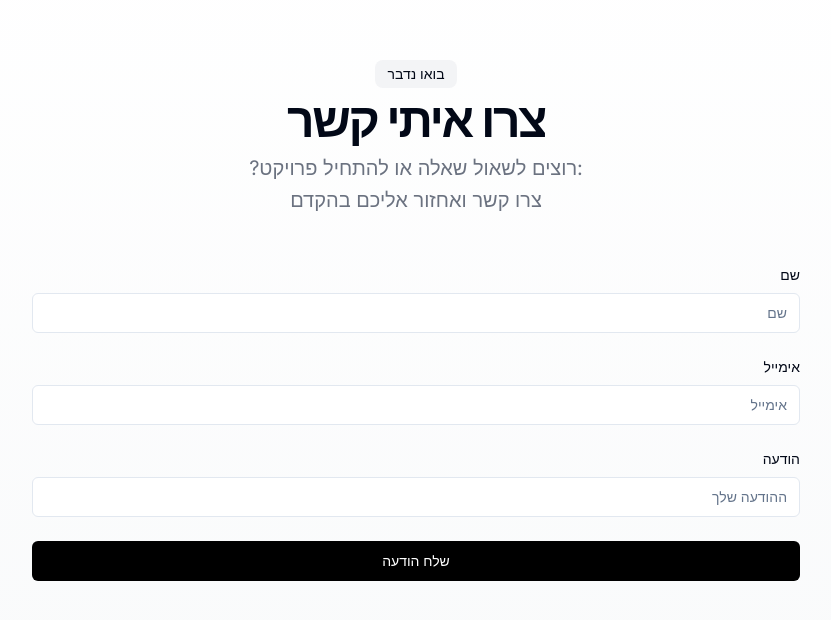
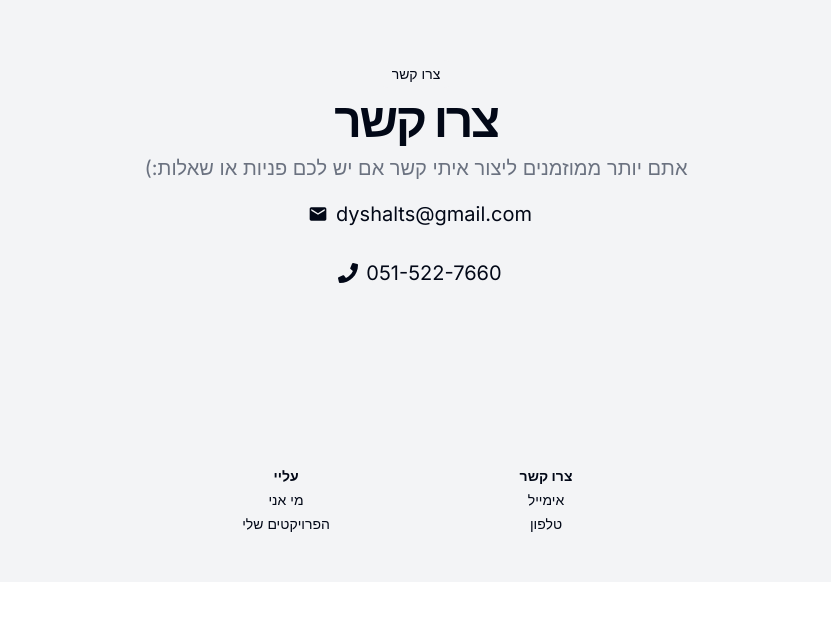
Before and after one commit to ShDyDaniel/my-web, a Next.js app: page / in a window 1280 px wide. Shown: the part 2090-2710 px from the top of the page, without its empty margins (224-1055 px from the left). After the commit the page ends 2672 px from the top, so only its background shows below. Built offline with nearby package versions, Linux system fonts and the light colour scheme.

Commit message:
Update Landing.tsx

```diff
--- a/src/uicomponents/Landing.tsx
+++ b/src/uicomponents/Landing.tsx
@@ -36,17 +36,22 @@ export default function Landing() {
       </header>
       <main className="flex-1">
         <section
-          className="w-full py-12 md:py-24 lg:py-0 border-y bg-cover bg-center bg-no-repeat text-white flex items-center justify-end"
+          className="w-full py-12 md:py-24 lg:py-0 border-y bg-cover bg-center bg-no-repeat text-white"
           id="hero"
           style={{ backgroundImage: "url(/assets/videography.jpg)" }}
         >
-          <div className="px-4 md:px-6 space-y-10 xl:space-y-16 bg-black/50 backdrop-blur-sm py-12 md:py-24 lg:py-64 rounded-md">
-            <div className="px-4 sm:px-6 md:px-10 text-right">
-              <div>
-                <h1 className="lg:leading-tighter text-3xl font-bold tracking-tighter sm:text-4xl md:text-5xl xl:text-[3.4rem] 2xl:text-[3.75rem]" style={{ direction: "rtl" }}>
+          <div className="h-full bg-black/50 backdrop-blur-sm py-12 md:py-24 lg:py-64 rounded-md">
+            <div className="px-4 sm:px-6 md:px-10 mr-0 lg:mr-96">
+              <h1
+                className="lg:leading-tighter text-3xl font-bold tracking-tighter sm:text-4xl md:text-5xl xl:text-[3.4rem] 2xl:text-[3.75rem]"
+                style={{ direction: "rtl" }}
+              >
                 דניאל שלץ
               </h1>
-                <p className="mx-auto text-gray-200 md:text-xl" style={{ direction: "rtl" }}>
+              <p
+                className="mx-auto text-gray-200 md:text-xl"
+                style={{ direction: "rtl" }}
+              >
                 צלם ועורך וידאו מקצועי
               </p>
               <div className="space-x-4 mt-6" style={{ direction: "rtl" }}>
@@ -56,7 +61,6 @@ export default function Landing() {
                 >
                   צרו קשר
                 </Link>
-                </div>
               </div>
             </div>
           </div>
@@ -194,91 +198,63 @@ export default function Landing() {
           </div>
         </section>
         <section
-          className="w-full py-12 md:py-24 lg:py-32 bg-gradient-to-t from-gray-50 to-white dark:from-gray-950 dark:to-gray-900"
+          className="w-full py-12 md:py-24 lg:py-32 bg-gray-100 dark:bg-gray-800 scroll-smooth"
           id="contact"
         >
           <div className="container px-4 md:px-6 space-y-12">
             <div className="flex flex-col items-center justify-center space-y-4 text-center">
               <div className="space-y-2">
-                <div className="inline-block rounded-lg bg-gray-100 px-3 py-1 text-sm dark:bg-gray-800">
-                  בואו נדבר
+                <div
+                  className="inline-block rounded-lg bg-gray-100 px-3 py-1 text-sm dark:bg-gray-800"
+                  style={{ direction: "rtl" }}
+                >
+                  צרו קשר
                 </div>
                 <h2
                   className="text-3xl font-bold tracking-tighter sm:text-5xl"
                   style={{ direction: "rtl" }}
                 >
-                  צרו איתי קשר
+                  צרו קשר
                 </h2>
                 <p
                   className="max-w-[900px] text-gray-500 md:text-xl/relaxed lg:text-base/relaxed xl:text-xl/relaxed dark:text-gray-400"
                   style={{ direction: "rtl" }}
                 >
-                  :רוצים לשאול שאלה או להתחיל פרויקט?
-                  <br />
-                  צרו קשר ואחזור אליכם בהקדם
+                  אתם יותר ממוזמנים ליצור איתי קשר אם יש לכם פניות או שאלות:)
                 </p>
               </div>
+              <div className="mx-auto w-full max-w-sm space-y-2 text-xl">
+                <Link type="email" href="mailto:dyshalts@gmail.com">
+                  <span className="inline-flex items-center">
+                    <MdEmail className="ml-2 mr-2" /> dyshalts@gmail.com
+                  </span>
+                </Link>
+                <br className="select-none" />
+                <br className="select-none" />
+                <Link type="tel" href="tel:0515227660">
+                  <span className="inline-flex items-center">
+                    <FaPhone className="ml-2 mr-2" /> 051-522-7660
+                  </span>
+                </Link>
               </div>
-            <form
-              className="mx-auto grid w-full max-w-[48rem] gap-6"
-              style={{ direction: "rtl" }}
-            >
-              <div className="grid gap-2">
-                <label className="text-sm font-medium" htmlFor="name">
-                  שם
-                </label>
-                <Input id="name" placeholder="שם" type="text" />
             </div>
-              <div className="grid gap-2">
-                <label className="text-sm font-medium" htmlFor="email">
-                  אימייל
-                </label>
-                <Input id="email" placeholder="אימייל" type="email" />
-              </div>
-              <div className="grid gap-2">
-                <label className="text-sm font-medium" htmlFor="message">
-                  הודעה
-                </label>
-                <Input
-                  id="message"
-                  placeholder="ההודעה שלך"
-                  type="text"
-                />
-              </div>
-              <Button className="w-full bg-black text-white" type="submit">
-                שלח הודעה
-              </Button>
-            </form>
           </div>
         </section>
       </main>
-      <footer className="w-full bg-gray-50 dark:bg-gray-950">
-        <div className="container px-4 py-8 md:px-6 lg:flex lg:items-center lg:justify-between">
-          <div className="space-y-4 text-center lg:text-right">
-            <Link
-              className="inline-block text-xl font-bold text-gray-900 dark:text-white"
-              href="#"
-            >
-              Daniel Shalts
+      <footer className="bg-gray-100 p-6 md:py-12 w-full dark:bg-gray-800 flex justify-center items-center">
+        <div className="container max-w-xl grid grid-cols-2 gap-2 text-sm text-center">
+          <div className="grid gap-1">
+            <h3 className="font-semibold">עליי</h3>
+            <Link href="#about">מי אני</Link>
+            <Link href="#work">הפרויקטים שלי</Link>
+          </div>
+          <div className="grid gap-1">
+            <h3 className="font-semibold">צרו קשר</h3>
+            <Link type="email" href="mailto:dyshalts@gmail.com">
+              אימייל
             </Link>
-            <p className="text-sm text-gray-600 dark:text-gray-400">
-              © 2024 All rights reserved.
-            </p>
-          </div>
-          <div className="mt-6 flex items-center justify-center space-x-6 lg:mt-0 lg:justify-end">
-            <Link
-              aria-label="Phone"
-              className="text-gray-600 transition dark:text-gray-400 hover:text-gray-900 dark:hover:text-gray-100"
-              href="tel:+1234567890"
-            >
-              <FaPhone />
-            </Link>
-            <Link
-              aria-label="Email"
-              className="text-gray-600 transition dark:text-gray-400 hover:text-gray-900 dark:hover:text-gray-100"
-              href="mailto:example@example.com"
-            >
-              <MdEmail />
+            <Link type="tel" href="tel:0515227660">
+              טלפון
             </Link>
           </div>
         </div>
@@ -287,18 +263,10 @@ export default function Landing() {
   );
 }
 
-const UserIcon = ({ className }: { className: string }) => (
-  <svg
-    xmlns="http://www.w3.org/2000/svg"
-    className={className}
-    viewBox="0 0 24 24"
-    fill="none"
-    stroke="currentColor"
-    strokeWidth="2"
-    strokeLinecap="round"
-    strokeLinejoin="round"
-  >
-    <path d="M20 21v-2a4 4 0 0 0-4-4H8a4 4 0 0 0-4 4v2" />
-    <circle cx="12" cy="7" r="4" />
-  </svg>
+function UserIcon(props: any) {
+  return (
+    <Image src="/assets/danielmovie.svg" alt="logo" height={50} width={50} />
   );
+
+  //
+}
```
Lines whose indentation alone changed are shown as unchanged.
